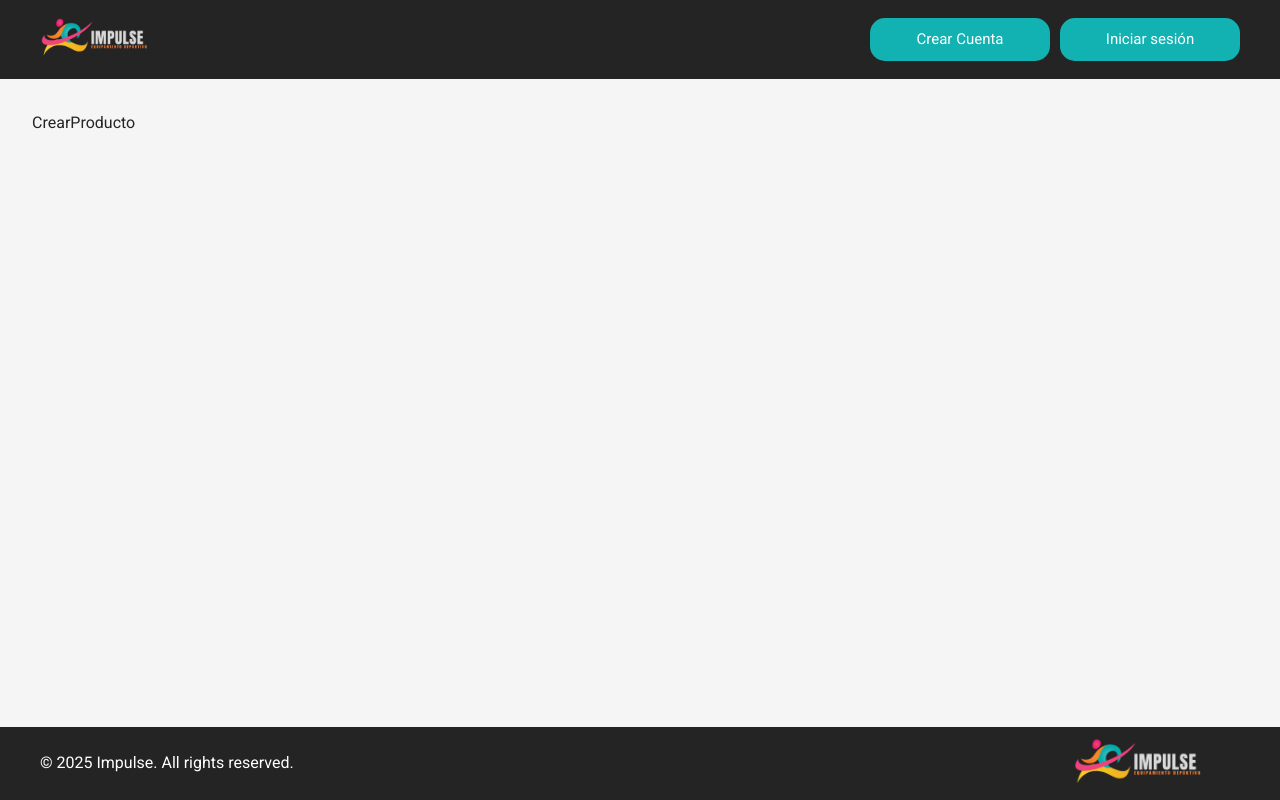
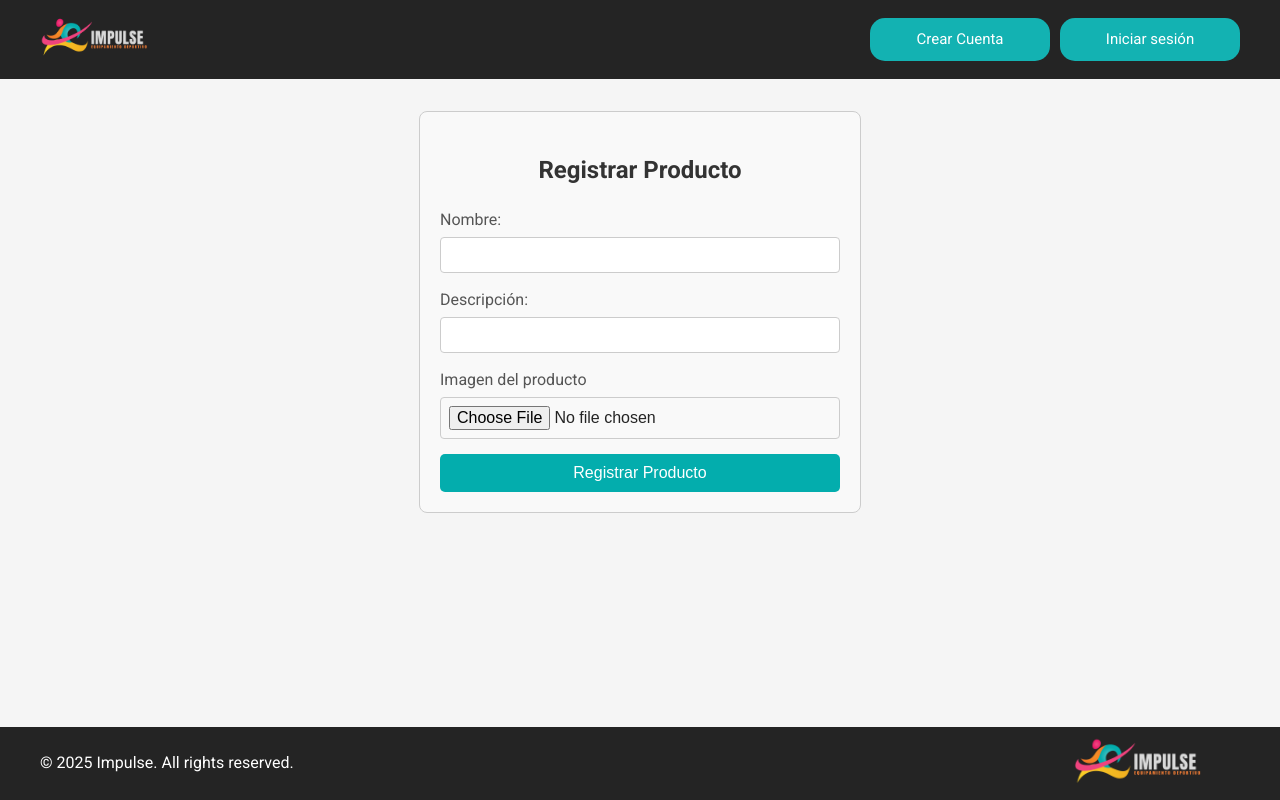
Before and after one commit to OmarBojorquez93/ProyectoIntegradorE5-C3, a React (Vite) app in the folder FrontEnd/: page /panelAdmin/crear-producto in a window 1280 px wide. Built offline with nearby package versions, Linux system fonts and the light colour scheme.

Commit message:
Creación del formulario Crear Producto

```diff
--- a/FrontEnd/src/Components/Panel-Product/ListarProductos.jsx
+++ b/FrontEnd/src/Components/Panel-Product/ListarProductos.jsx
@@ -4,7 +4,7 @@ import TablaProductos from "./TablaProductos";
 const ListarProductos = () => {
   return (
     <div>
-      <h3>Usuarios Registrados</h3>
+      <h3>Lista de Productos</h3>
       <Link to={"/panelAdmin/crear-producto"}>Crear Producto </Link>
       <TablaProductos />
     </div>
--- a/FrontEnd/src/Components/Panel-Product/TablaProductos.jsx
+++ b/FrontEnd/src/Components/Panel-Product/TablaProductos.jsx
@@ -16,8 +16,8 @@ const TablaProductos = () => {
       <tbody>
         <tr>
           <td>1</td>
+          <td>Imagen Producto 1</td>
           <td>Producto 1</td>
-          <td>apellido</td>
           <td>Si</td>
           <td>
             <Link to={"/panelAdmin/editar-producto/1"}>
--- /dev/null
+++ b/FrontEnd/src/Components/RegistrarProducto/RegistrarProducto.css
@@ -0,0 +1,50 @@
+.formulario-container {
+  max-width: 400px;
+  margin: 0 auto;
+  padding: 20px;
+  border: 1px solid #ccc;
+  border-radius: 8px;
+  background-color: #f9f9f9;
+
+h2 {
+  text-align: center;
+  margin-bottom: 20px;
+}
+
+.form-group {
+  margin-bottom: 15px;
+}
+
+label {
+  display: block;
+  margin-bottom: 5px;
+}
+
+input {
+  width: 100%;
+  padding: 8px;
+  box-sizing: border-box;
+  border: 1px solid #ccc;
+  border-radius: 4px;
+}
+
+.submit-button {
+  width: 100%;
+  padding: 10px;
+  background-color: #03ADAD;
+  color: white;
+  border: none;
+  border-radius: 5px;
+  cursor: pointer;
+  font-size: 1rem;
+}
+
+
+.submit-button:hover {
+  background-color: #19a1a1;
+}
+
+.error {
+  color: red;
+  font-size: 0.9em;
+}
--- /dev/null
+++ b/FrontEnd/src/Components/RegistrarProducto/RegistrarProducto.jsx
@@ -0,0 +1,122 @@
+import { useState } from "react";
+import FormInput from "../utils/FormInput";
+import { createProduct } from "../../core/product/create-product.actions";
+import { useNavigate } from "react-router-dom";
+import toast from "react-hot-toast";
+import "./RegistrarProducto.css";
+
+const CrearProducto = () => {
+  const [formData, setFormData] = useState({
+    nombre: "",
+    descripcion: "",
+    imagen: null,
+  });
+
+  const [errors, setErrors] = useState({});
+  const [apiError, setApiError] = useState("");
+  const navigate = useNavigate();
+
+  const handleChange = (e) => {
+    const { name, value } = e.target;
+    setFormData((prev) => ({
+      ...prev,
+      [name]: value,
+    }));
+
+    if (errors[name]) {
+      setErrors((prev) => ({
+        ...prev,
+        [name]: "",
+      }));
+    }
+  };
+
+  const handleImageChange = (e) => {
+    setFormData((prev) => ({
+      ...prev,
+      imagen: e.target.files[0],
+    }));
+  };
+
+  const validateForm = () => {
+    const newErrors = {};
+
+    if (!formData.nombre) newErrors.nombre = "El nombre es requerido";
+    else if (formData.nombre.length < 3)
+      newErrors.nombre = "Debe tener al menos 3 caracteres";
+
+    if (!formData.descripcion)
+      newErrors.descripcion = "La descripción es requerida";
+    else if (formData.descripcion.length < 10)
+      newErrors.descripcion = "Debe tener al menos 10 caracteres";
+
+    if (!formData.imagen)
+      newErrors.imagen = "Debes subir al menos una imagen";
+
+    setErrors(newErrors);
+    return Object.keys(newErrors).length === 0;
+  };
+
+  const handleRegister = async (e) => {
+    e.preventDefault();
+    setApiError("");
+
+    if (!validateForm()) return;
+
+    try {
+      const response = await createProduct(formData);
+
+      if (response.status === 409) {
+        setApiError("El nombre ya está en uso");
+      } else {
+        toast.success("Producto agregado con éxito!");
+        setTimeout(() => {
+          navigate("/productos");
+        }, 2000);
+      }
+    } catch (error) {
+      setApiError("Ocurrió un error inesperado, intenta nuevamente.");
+    }
+  };
+
+  return (
+    <div className="formulario-container">
+      <div className="formulario-box">
+        <h2>Registrar Producto</h2>
+        <form onSubmit={handleRegister}>
+          <FormInput
+            label={"Nombre"}
+            type={"text"}
+            name={"nombre"}
+            value={formData.nombre}
+            onChange={handleChange}
+            errors={errors?.nombre}
+          />
+
+          <FormInput
+            label={"Descripción"}
+            type={"text"}
+            name={"descripcion"}
+            value={formData.descripcion}
+            onChange={handleChange}
+            errors={errors?.descripcion}
+          />
+
+          <div className="form-group">
+            <label>Imagen del producto</label>
+            <input type="file" accept="image/*" onChange={handleImageChange} />
+            {errors.imagen && <p className="error">{errors.imagen}</p>}
+          </div>
+
+          <button type="submit" className="submit-button">
+            Registrar Producto
+          </button>
+
+          {apiError && <p className="error">{apiError}</p>}
+        </form>
+      </div>
+    </div>
+  );
+};
+
+export default CrearProducto;
--- a/FrontEnd/src/Routes/CrearProducto.jsx
+++ b/FrontEnd/src/Routes/CrearProducto.jsx
@@ -1,5 +1,7 @@
+import RegistrarProducto from "../Components/RegistrarProducto/RegistrarProducto";
+
 const CrearProducto = () => {
-  return <div>CrearProducto</div>;
+  return <RegistrarProducto />;
 };
 
 export default CrearProducto;
```
Also changed, not shown: FrontEnd/src/App.jsx (line endings or trailing spaces).
